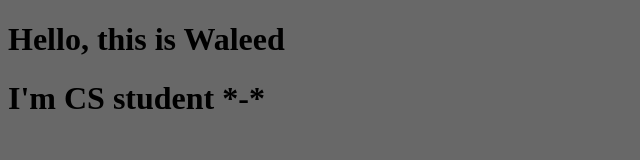
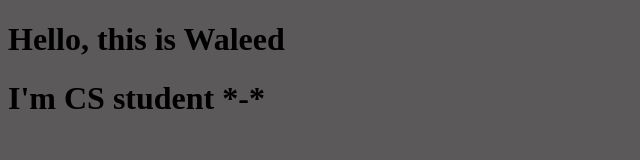
Before and after one commit to Alwaleed-Tair/test_github, a plain HTML site: page index.html in a window 1280 px wide. Shown: the whole page, without its empty margins (0-640 px from the left). Drawn offline with Linux system fonts and the light colour scheme.

Commit message:
change the background color

```diff
--- a/style.css
+++ b/style.css
@@ -2,5 +2,5 @@ h1{
     color: rgb(0, 0, 0);
 }
 body{
-    background-color: rgb(104, 104, 104);
+    background-color: rgb(91, 89, 89);
 }
```
